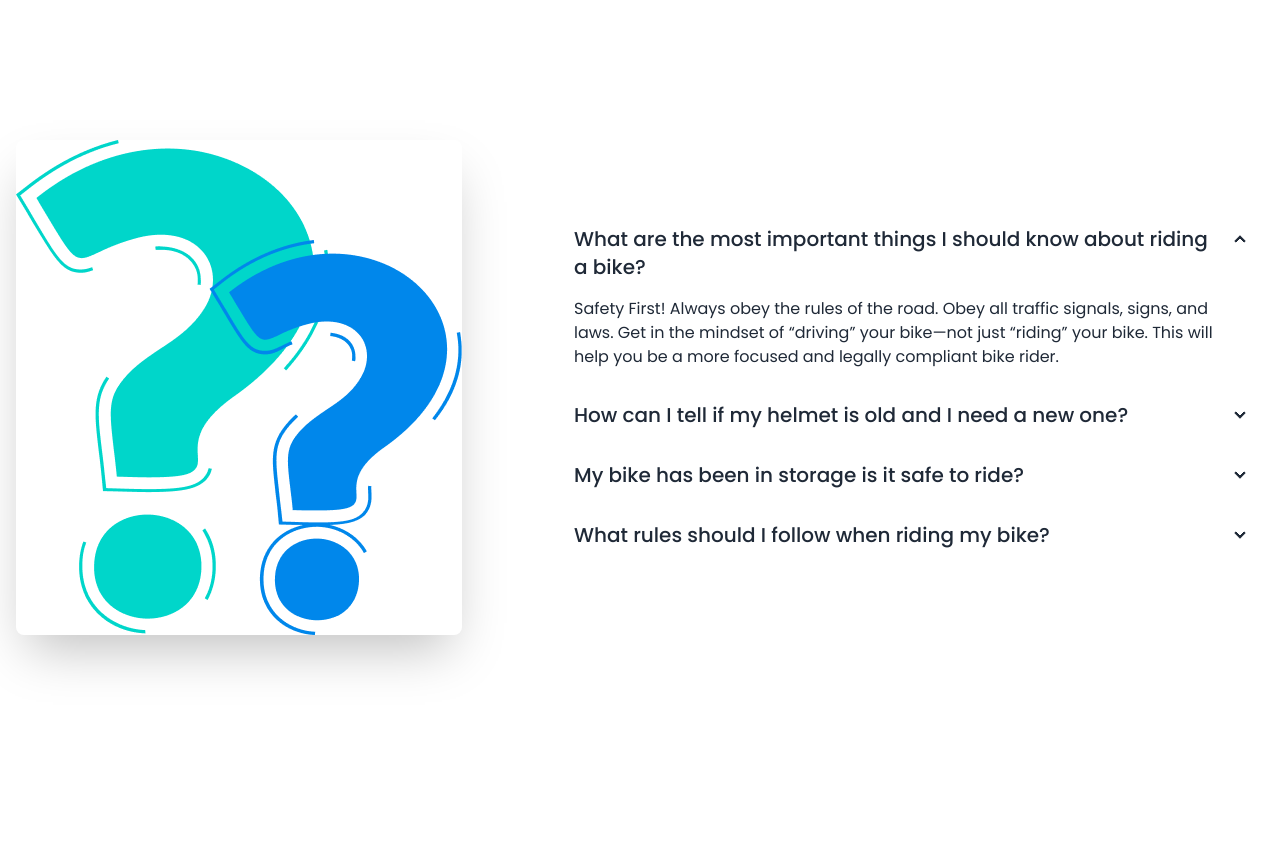
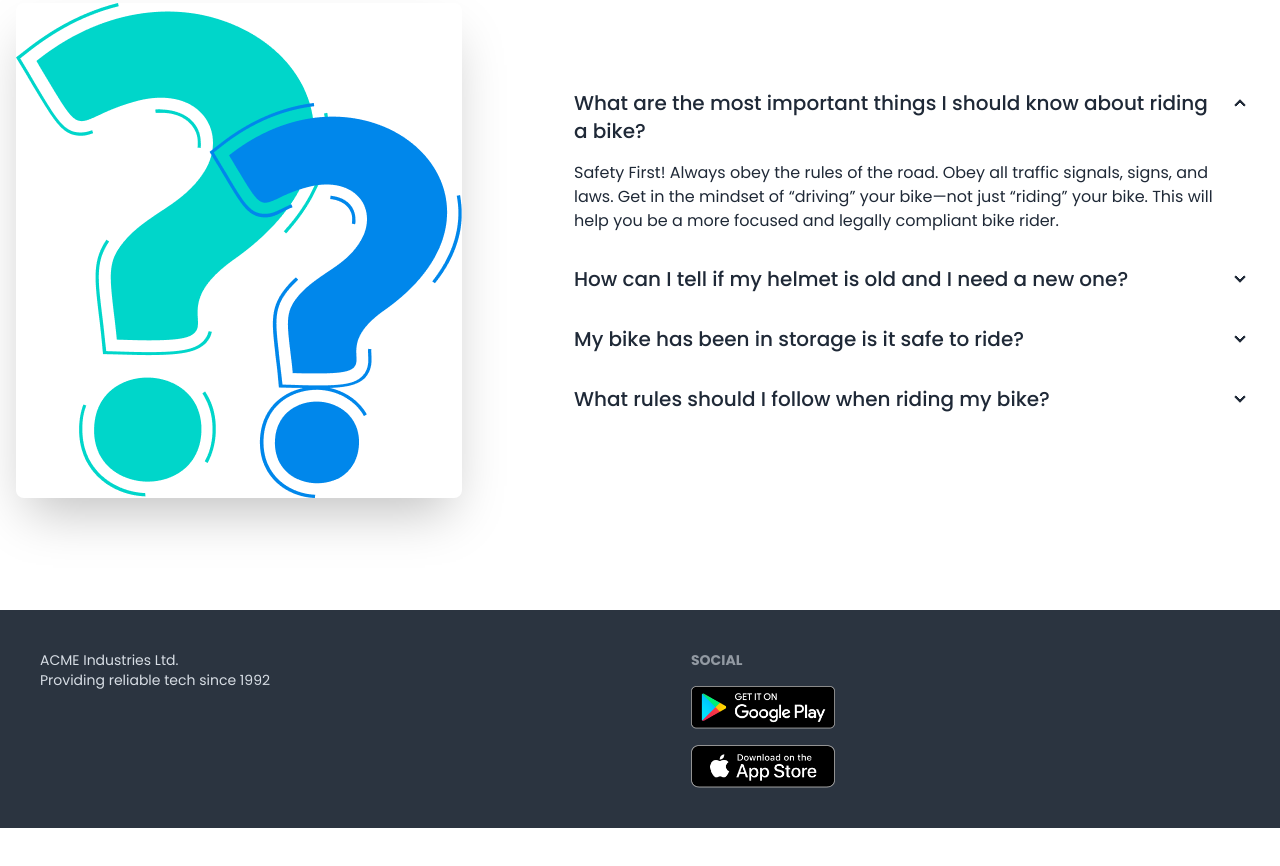
Before and after one commit to Kamruzzaman2200/Biker-Zone, a plain HTML site: page index.html in a window 1280 px wide. Shown: the part 2303-3169 px from the top of the page. After the commit the page ends 3131 px from the top, so only its background shows below. Drawn offline with nearby package versions, Linux system fonts and the light colour scheme.

Commit message:
footer done

```diff
--- a/index.html
+++ b/index.html
@@ -271,7 +271,7 @@
 <section class="my-24">
     <h3 class="text-5xl mb-12 font-semibold text-center">Frequently Asked  <span class="text-orange-500">Questions</span></h3>
 
-    <div class="hero min-h-screen bg-">
+    <div class="hero ">
         <div class="hero-content flex-col lg:gap-24 lg:flex-row">
           <img src="/images/others/faq.png" class="w-3/4 lg::max-w-sm rounded-lg shadow-2xl" />
           <div>
@@ -316,9 +316,18 @@
 
 </section>
     </main>
-    <footer>
-
-    </footer>
+    <footer class="footer p-10 bg-neutral text-neutral-content">
+        <aside>
+          <p>ACME Industries Ltd.<br/>Providing reliable tech since 1992</p>
+        </aside>
+        <nav>
+          <header class="footer-title">Social</header>
+          <div class="grid grid-cols-1 gap-4">
+            <a><img class="w-36" src="images/others/android.png" alt=""></a>
+            <a><img class="w-36" src="images/others/ios.png" alt=""></a>
+          </div>
+        </nav>
+      </footer>
 </body>
 
 </html>
```
